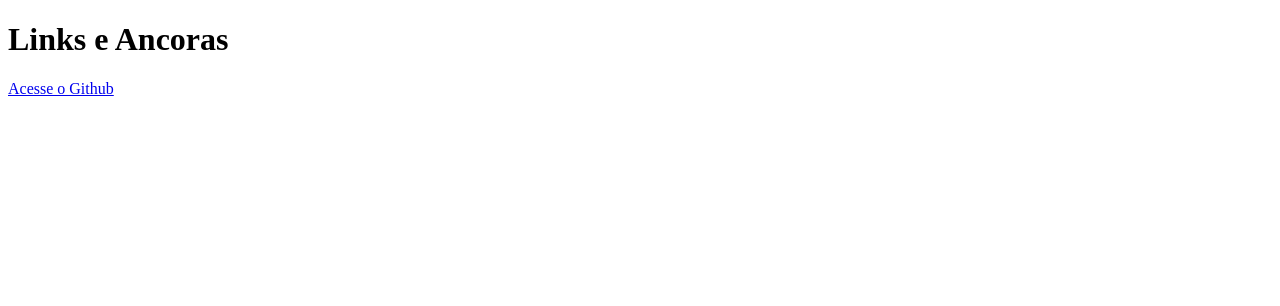
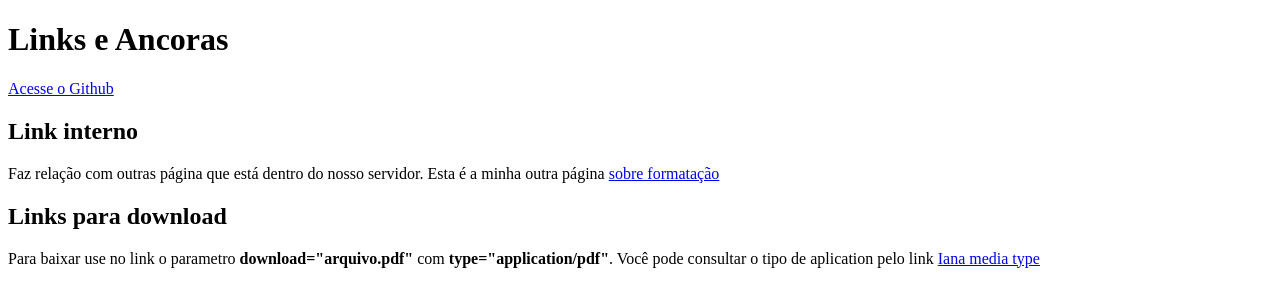
Before and after one commit to userdajheni/frontend-html-css, a plain HTML site: page curso_em_video/links-ancora.html in a window 1280 px wide. Drawn offline with Linux system fonts and the light colour scheme.

Commit message:
Link interno e para download

```diff
--- a/curso_em_video/links-ancora.html
+++ b/curso_em_video/links-ancora.html
@@ -8,5 +8,15 @@
 <body>
     <h1>Links e Ancoras</h1>
     <a href="https://github.com/" target="_blank" rel="external">Acesse o Github</a>
+
+    <h2>Link interno</h2>
+    <p>
+        Faz relação com outras página que está dentro do nosso servidor. Esta é a minha outra página <a href="formatacao.html" rel="next">sobre formatação</a>
+    </p>
+
+    <h2>Links para download</h2>
+    <p>
+        Para baixar use no link o parametro <b>download="arquivo.pdf"</b> com <b>type="application/pdf"</b>. Você pode consultar o tipo de aplication pelo link <a href="https://www.iana.org/assignments/media-types/media-types.xhtml">Iana media type</a>
+    </p>
 </body>
 </html>
```
